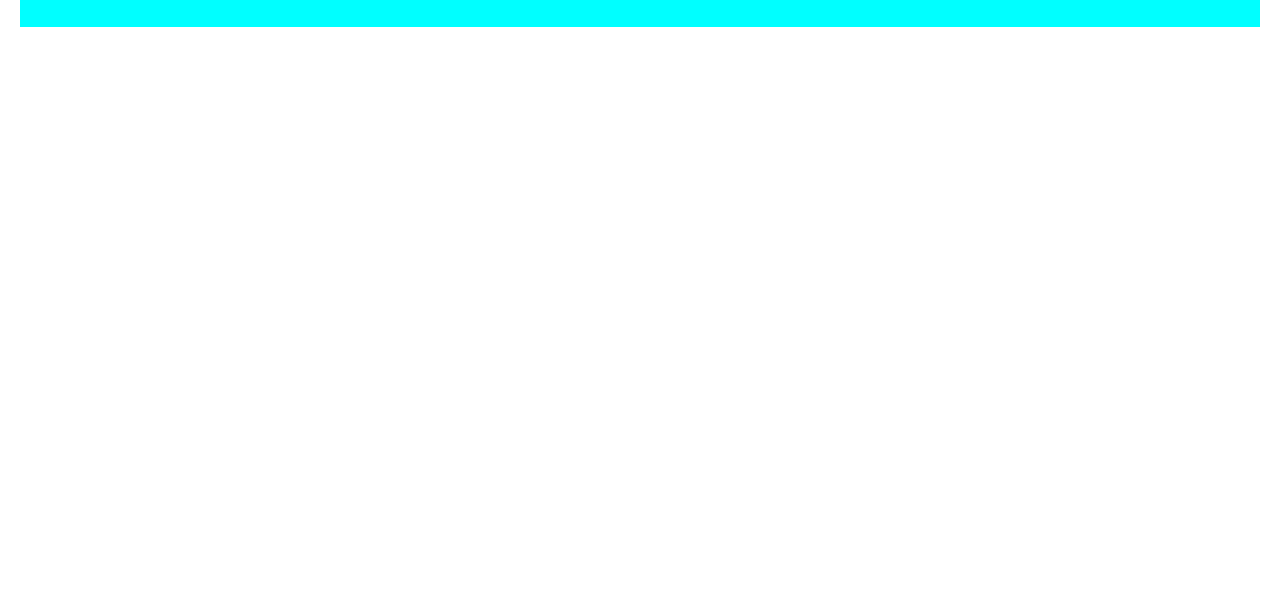
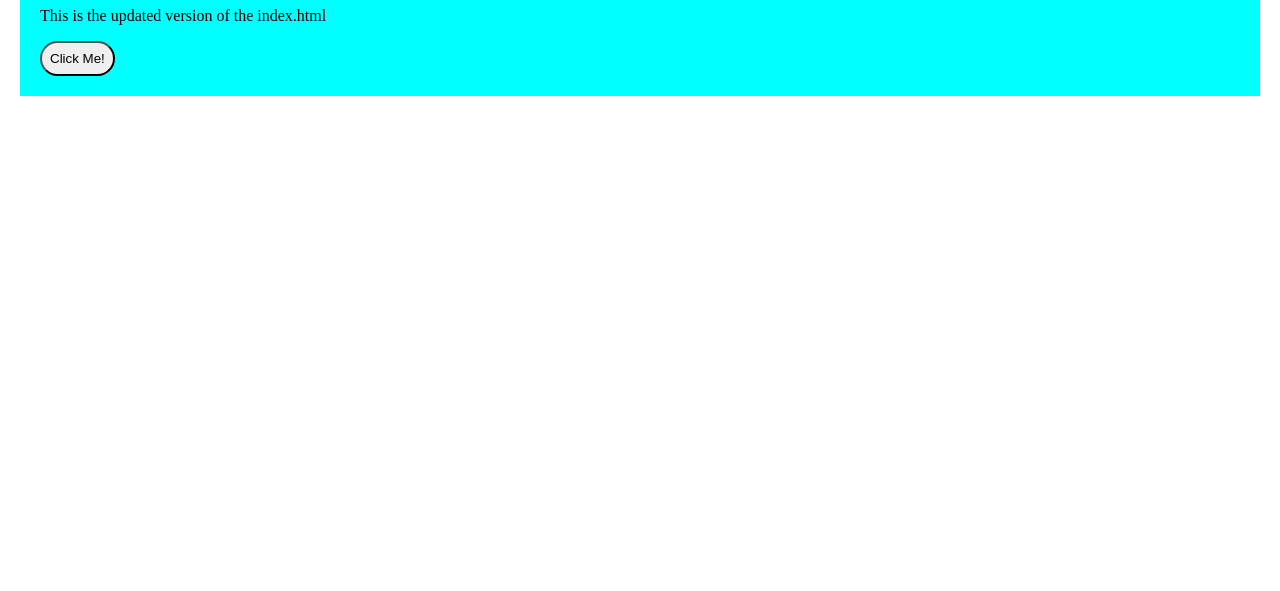
Before and after one commit to HtooAg/MyWeb, a plain HTML site: page index.html in a window 1280 px wide. Shown: the part 209-800 px from the top of the page. Drawn offline with Linux system fonts and the light colour scheme.

Commit message:
Updated index.html and style.css on main branch

```diff
--- a/index.html
+++ b/index.html
@@ -14,6 +14,8 @@
 			sapiente officiis, iste voluptatum illum, optio alias aspernatur
 			animi fuga dolorum?
 			<h1>I'm heading of my website!</h1>
+			<p>This is the updated version of the index.html</p>
+			<button type="submit">Click Me!</button>
 		</header>
 	</body>
 </html>
--- a/style.css
+++ b/style.css
@@ -11,3 +11,13 @@ header {
 	padding: 20px;
 	background-color: cyan;
 }
+button {
+	transition: all 0.5s;
+	border-radius: 20px;
+	padding: 0.5rem;
+}
+button:hover {
+	cursor: pointer;
+	background-color: cyan;
+	transform: scale(1.2);
+}
```
